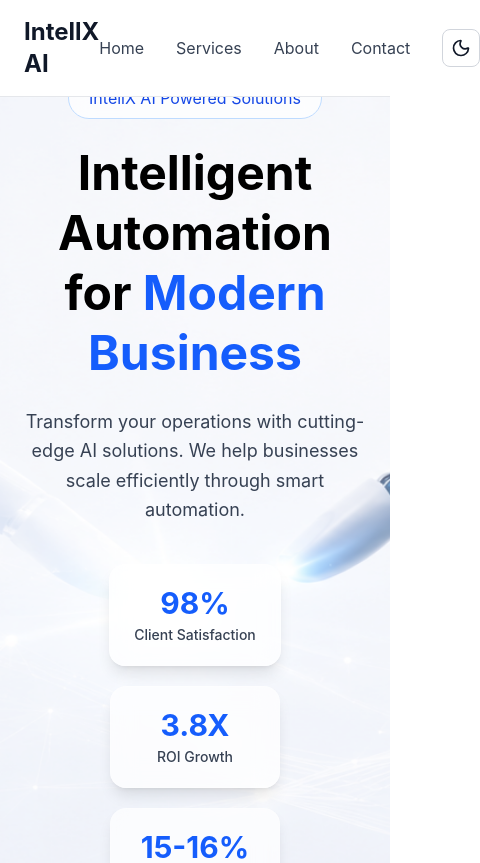
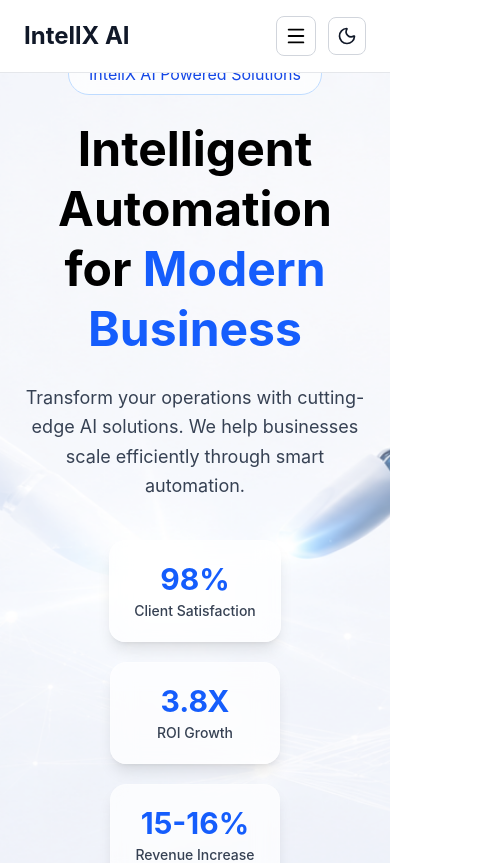
Before and after one commit to VimarshKhandkar0212/IntellX_AI, a React (Vite) app in the folder client/: page / in a window 390 px wide. Shown: the top 863 px of the page, 480 px wide, since content can reach past the window. Built offline with nearby package versions, Linux system fonts and the light colour scheme.

Commit message:
Another advancement

```diff
--- a/client/src/components/Navbar.jsx
+++ b/client/src/components/Navbar.jsx
@@ -1,48 +1,124 @@
 import { Link } from "react-router-dom";
-import { Moon, Sun } from "lucide-react";
+import { Moon, Sun, Menu, X } from "lucide-react";
 import { useTheme } from "../context/ThemeContext";
+import { useState } from "react";
 
 function Navbar() {
   const { theme, toggleTheme } = useTheme();
+  const [menuOpen, setMenuOpen] = useState(false);
+
   return (
-    <nav className="sticky top-0 z-50 bg-white dark:bg-gray-950 border-b border-gray-200 dark:border-gray-800 transition-colors duration-300">
+    <nav className="sticky top-0 z-50 bg-white/90 dark:bg-gray-950/90 backdrop-blur-md border-b border-gray-200 dark:border-gray-800 transition-all duration-300">
       <div className="max-w-7xl mx-auto px-6 py-4 flex items-center justify-between">
+        {/* Logo */}
 
-        {/* Logo */}
         <Link
           to="/#hero"
-          className="text-2xl font-bold text-gray-900 dark:text-white transition-colors"
+          onClick={() => setMenuOpen(false)}
+          className="text-2xl font-bold text-gray-900 dark:text-white"
         >
           IntellX AI
         </Link>
 
-        {/* Navigation */}
-        <div className="flex items-center gap-8">
+        {/* Right Side */}
 
-          <Link to="/#hero" className=" text-gray-700 dark:text-gray-300 hover:text-black dark:hover:text-white transition-colors">
+        <div className="flex items-center gap-3">
+          {/* Desktop Navigation */}
+
+          <div className="hidden md:flex items-center gap-8">
+            <Link
+              to="/#hero"
+              className="text-gray-700 dark:text-gray-300 hover:text-blue-600 dark:hover:text-cyan-400 transition-colors"
+            >
+              Home
+            </Link>
+
+            <Link
+              to="/#services"
+              className="text-gray-700 dark:text-gray-300 hover:text-blue-600 dark:hover:text-cyan-400 transition-colors"
+            >
+              Services
+            </Link>
+
+            <Link
+              to="/#about"
+              className="text-gray-700 dark:text-gray-300 hover:text-blue-600 dark:hover:text-cyan-400 transition-colors"
+            >
+              About
+            </Link>
+
+            <Link
+              to="/#contact"
+              className="text-gray-700 dark:text-gray-300 hover:text-blue-600 dark:hover:text-cyan-400 transition-colors"
+            >
+              Contact
+            </Link>
+          </div>
+
+          {/* Mobile Menu Button */}
+
+          <button
+            onClick={() => setMenuOpen(!menuOpen)}
+            className="md:hidden p-2 rounded-lg border border-gray-300 dark:border-gray-700 hover:bg-gray-100 dark:hover:bg-gray-800 text-black dark:text-white transition-all"
+          >
+            {menuOpen ? <X size={22} /> : <Menu size={22} />}
+          </button>
+
+          {/* Theme Toggle */}
+
+          <button
+            onClick={toggleTheme}
+            title={
+              theme === "light" ? "Switch to Dark Mode" : "Switch to Light Mode"
+            }
+            className="p-2 rounded-lg border border-gray-300 dark:border-gray-700 hover:bg-gray-100 dark:hover:bg-gray-800 text-gray-900 dark:text-white transition-all"
+          >
+            {theme === "light" ? <Moon size={20} /> : <Sun size={20} />}
+          </button>
+        </div>
+      </div>
+
+      {/* Mobile Dropdown */}
+
+      <div
+        className={`md:hidden overflow-hidden transition-all duration-300 ${
+          menuOpen
+            ? "max-h-80 opacity-100 border-t border-gray-200 dark:border-gray-800"
+            : "max-h-0 opacity-0"
+        }`}
+      >
+        <div className="bg-white dark:bg-gray-950">
+          <Link
+            to="/#hero"
+            onClick={() => setMenuOpen(false)}
+            className="block px-6 py-4 text-gray-700 dark:text-gray-300 hover:bg-blue-50 dark:hover:bg-slate-900 hover:text-blue-600 dark:hover:text-cyan-400 transition-all"
+          >
             Home
           </Link>
 
-          <Link to="/#services" className=" text-gray-700 dark:text-gray-300 hover:text-black dark:hover:text-white transition-colors">
+          <Link
+            to="/#services"
+            onClick={() => setMenuOpen(false)}
+            className="block px-6 py-4 text-gray-700 dark:text-gray-300 hover:bg-blue-50 dark:hover:bg-slate-900 hover:text-blue-600 dark:hover:text-cyan-400 transition-all"
+          >
             Services
           </Link>
 
-          <Link to="/#about" className=" text-gray-700 dark:text-gray-300 hover:text-black dark:hover:text-white transition-colors">
+          <Link
+            to="/#about"
+            onClick={() => setMenuOpen(false)}
+            className="block px-6 py-4 text-gray-700 dark:text-gray-300 hover:bg-blue-50 dark:hover:bg-slate-900 hover:text-blue-600 dark:hover:text-cyan-400 transition-all"
+          >
             About
           </Link>
 
-          <Link to="/#contact" className=" text-gray-700 dark:text-gray-300 hover:text-black dark:hover:text-white transition-colors">
+          <Link
+            to="/#contact"
+            onClick={() => setMenuOpen(false)}
+            className="block px-6 py-4 text-gray-700 dark:text-gray-300 hover:bg-blue-50 dark:hover:bg-slate-900 hover:text-blue-600 dark:hover:text-cyan-400 transition-all"
+          >
             Contact
           </Link>
-
-          <button onClick={toggleTheme} title={theme === "light" ? "Switch to Dark Mode" : "Switch to Light Mode"}
-            className="p-2 rounded-lg border border-gray-300 dark:border-gray-700 hover:bg-gray-100 dark:hover:bg-gray-800 text-gray-900 dark:text-white transition-colors">
-              {theme === "light" ? (<Moon size={20} />
-              ) : (
-              <Sun size={20} />
-              )}
-          </button>
-
         </div>
       </div>
     </nav>
--- a/client/vite.config.js
+++ b/client/vite.config.js
@@ -6,8 +6,7 @@
   plugins: [react(), tailwindcss()],
 
   server: {
-  host: true,
-  port: 5173,
-
+    host: true,
+    port: 5173,
   },
 });
```
